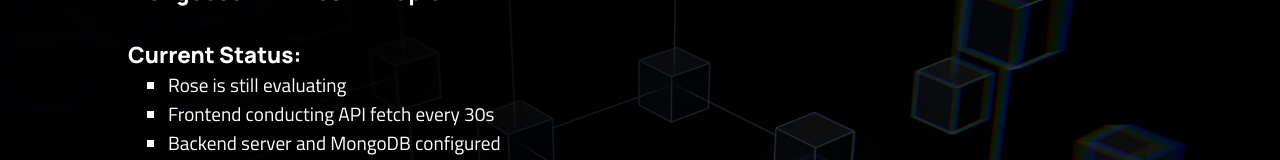
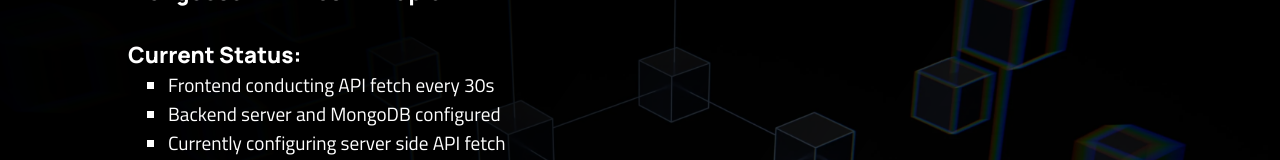
Before and after one commit to willfranck/mern-crypto-app, a React (Create React App) app in the folder client/: page / in a window 1280 px wide. Shown: the part 264-424 px from the top of the page. Built offline with nearby package versions, Linux system fonts and the light colour scheme; no server answers.

Commit message:
Remove li item from hero

```diff
--- a/client/src/components/heroCard.js
+++ b/client/src/components/heroCard.js
@@ -13,7 +13,6 @@ function HeroCard() {
 			<div>
 				<h3>Current Status:</h3>
 				<ul>
-					<li>Rose is still evaluating</li>
 					<li>Frontend conducting API fetch every 30s</li>
 					<li>Backend server and MongoDB configured</li>
 					<li>Currently configuring server side API fetch</li>
```
